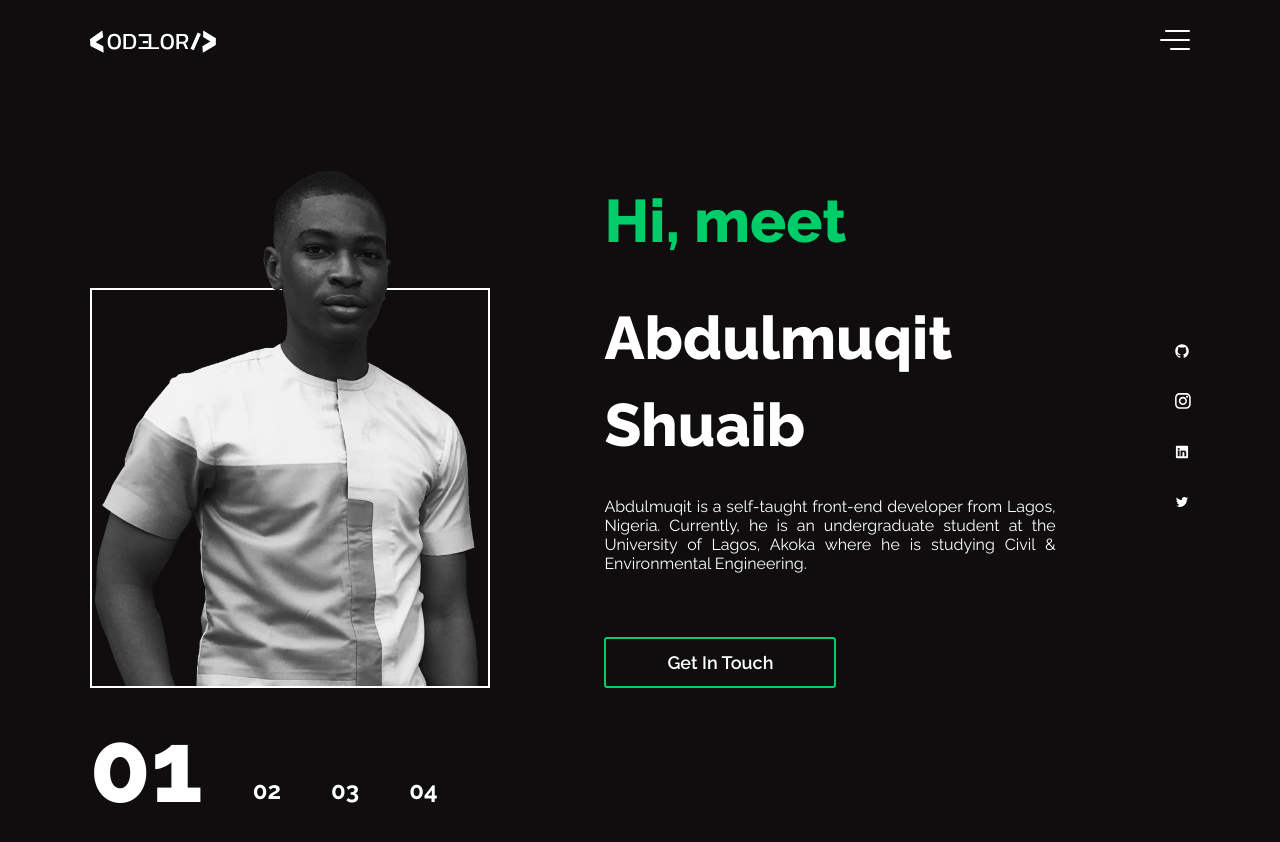
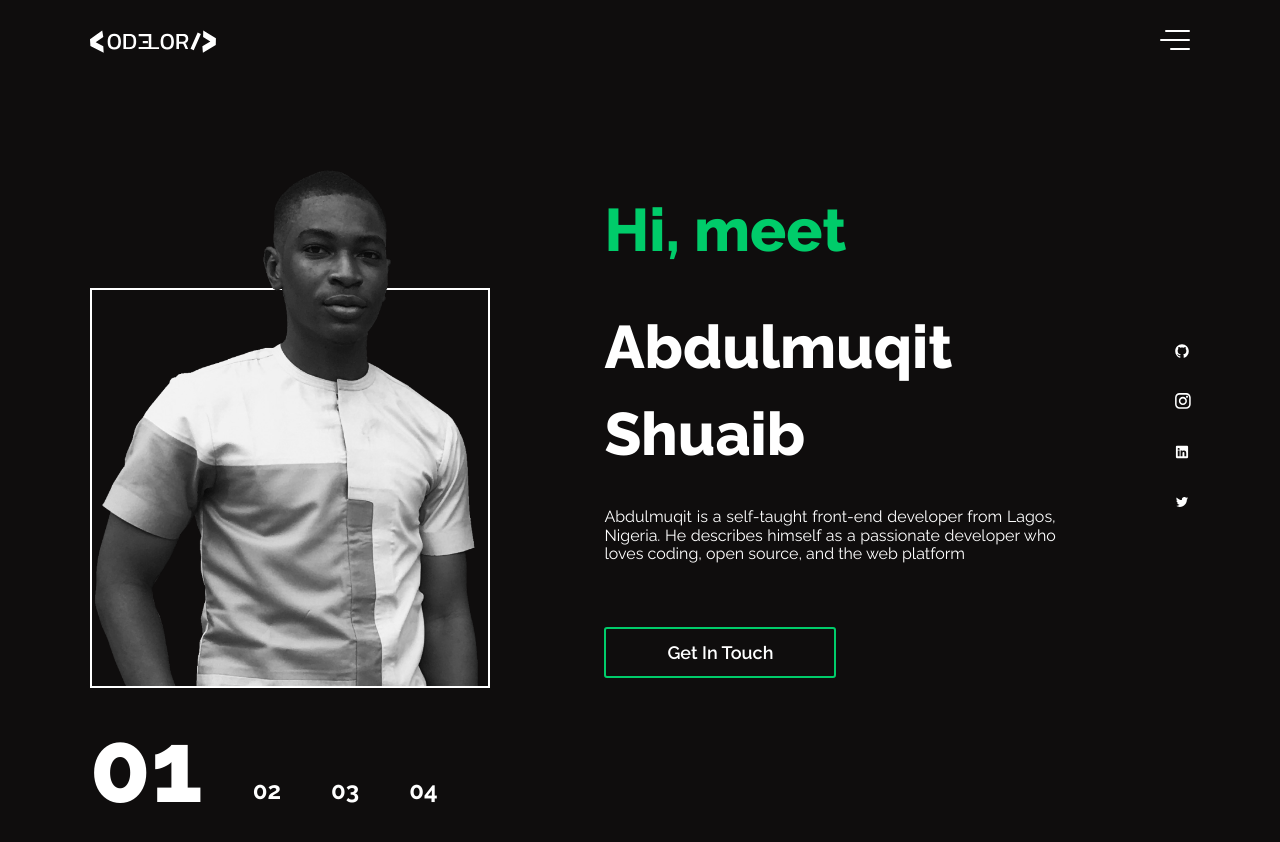
Before and after one commit to horler234/portfolio-v3, a Next.js app: page / in a window 1280 px wide. Shown: the top 842 px of the page. Built offline with nearby package versions, Linux system fonts and the light colour scheme.

Commit message:
edited copy

```diff
--- a/components/HomeWrapper.tsx
+++ b/components/HomeWrapper.tsx
@@ -76,9 +76,9 @@ export const HomeWrapper = () => (
     <H1 isGreen>Hi, meet</H1>
     <h1>Abdulmuqit Shuaib</h1>
     <BodyText maxWidth="100%">
-      Abdulmuqit is a self-taught front-end developer from Lagos, Nigeria.
-      Currently, he is an undergraduate student at the University of Lagos,
-      Akoka where he is studying Civil & Environmental Engineering.
+      Abdulmuqit is a self-taught front-end developer from Lagos, Nigeria. He
+      describes himself as a passionate developer who loves coding, open source,
+      and the web platform
     </BodyText>
     <Link href="mailto:shuaibabdulmuqit@gmail.com">
       <a target="_blank" rel="noopener noreferrer">
```
